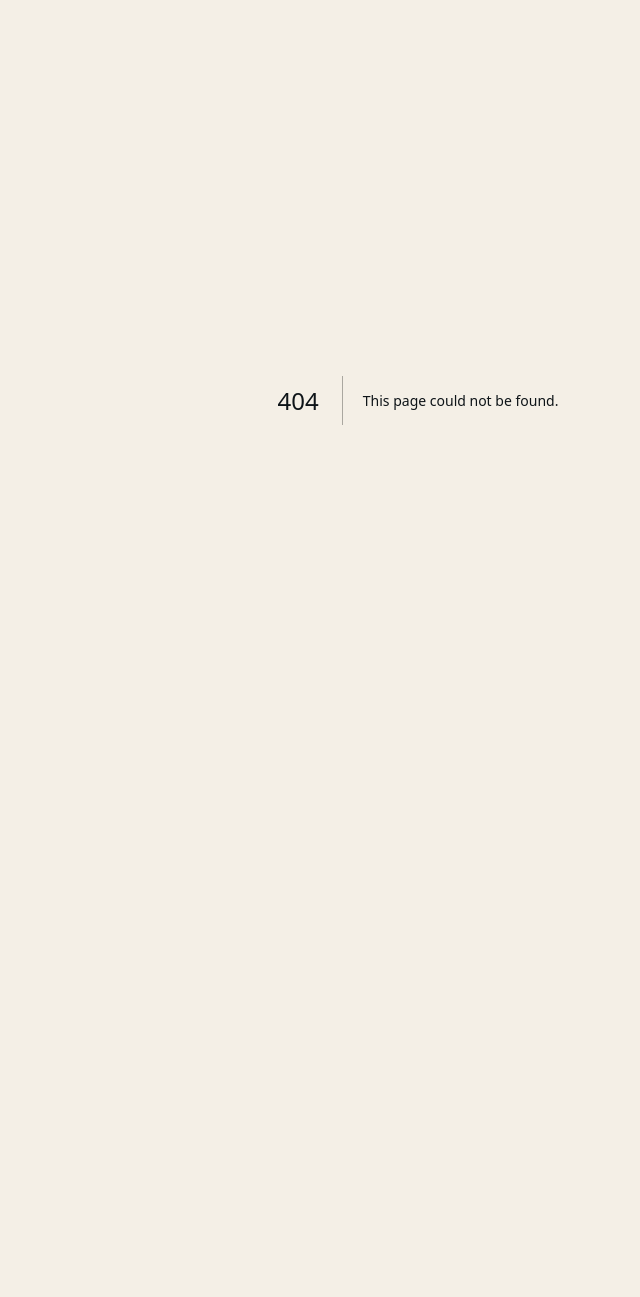
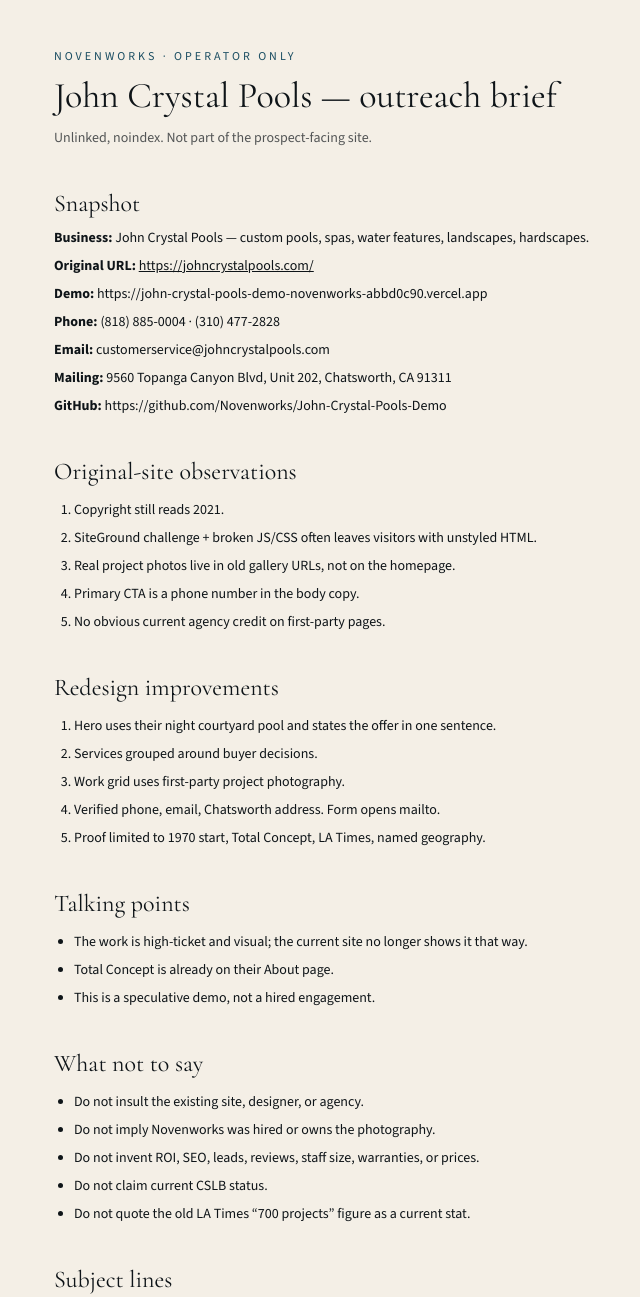
Before and after one commit to Novenworks/John-Crystal-Pools-Demo, a Next.js app: page /outreach in a window 1280 px wide. Before the commit this address had no page. Shown: the top 1297 px of the page, without its empty margins (222-862 px from the left). Before the commit the page ends 800 px from the top, so only its background shows below. Built offline with nearby package versions, Linux system fonts and the light colour scheme.

Commit message:
Add operator /outreach route

```diff
--- /dev/null
+++ b/app/outreach/page.tsx
@@ -0,0 +1,99 @@
+import type { Metadata } from "next";
+
+export const metadata: Metadata = {
+  title: "Outreach brief | John Crystal Pools demo",
+  robots: { index: false, follow: false },
+};
+
+export default function OutreachPage() {
+  return (
+    <main className="mx-auto max-w-3xl px-5 py-12 text-ink">
+      <p className="text-xs uppercase tracking-[0.25em] text-water">Novenworks · operator only</p>
+      <h1 className="mt-3 font-serif text-4xl">John Crystal Pools — outreach brief</h1>
+      <p className="mt-3 text-sm text-ink/70">Unlinked, noindex. Not part of the prospect-facing site.</p>
+
+      <section className="mt-10 space-y-2 text-sm">
+        <h2 className="font-serif text-2xl">Snapshot</h2>
+        <p><strong>Business:</strong> John Crystal Pools — custom pools, spas, water features, landscapes, hardscapes.</p>
+        <p><strong>Original URL:</strong> <a className="underline" href="https://johncrystalpools.com/">https://johncrystalpools.com/</a></p>
+        <p><strong>Demo:</strong> https://john-crystal-pools-demo-novenworks-abbd0c90.vercel.app</p>
+        <p><strong>Phone:</strong> (818) 885-0004 · (310) 477-2828</p>
+        <p><strong>Email:</strong> customerservice@johncrystalpools.com</p>
+        <p><strong>Mailing:</strong> 9560 Topanga Canyon Blvd, Unit 202, Chatsworth, CA 91311</p>
+        <p><strong>GitHub:</strong> https://github.com/Novenworks/John-Crystal-Pools-Demo</p>
+      </section>
+
+      <section className="mt-10">
+        <h2 className="font-serif text-2xl">Original-site observations</h2>
+        <ol className="mt-3 list-decimal space-y-2 pl-5 text-sm">
+          <li>Copyright still reads 2021.</li>
+          <li>SiteGround challenge + broken JS/CSS often leaves visitors with unstyled HTML.</li>
+          <li>Real project photos live in old gallery URLs, not on the homepage.</li>
+          <li>Primary CTA is a phone number in the body copy.</li>
+          <li>No obvious current agency credit on first-party pages.</li>
+        </ol>
+      </section>
+
+      <section className="mt-10">
+        <h2 className="font-serif text-2xl">Redesign improvements</h2>
+        <ol className="mt-3 list-decimal space-y-2 pl-5 text-sm">
+          <li>Hero uses their night courtyard pool and states the offer in one sentence.</li>
+          <li>Services grouped around buyer decisions.</li>
+          <li>Work grid uses first-party project photography.</li>
+          <li>Verified phone, email, Chatsworth address. Form opens mailto.</li>
+          <li>Proof limited to 1970 start, Total Concept, LA Times, named geography.</li>
+        </ol>
+      </section>
+
+      <section className="mt-10">
+        <h2 className="font-serif text-2xl">Talking points</h2>
+        <ul className="mt-3 list-disc space-y-2 pl-5 text-sm">
+          <li>The work is high-ticket and visual; the current site no longer shows it that way.</li>
+          <li>Total Concept is already on their About page.</li>
+          <li>This is a speculative demo, not a hired engagement.</li>
+        </ul>
+      </section>
+
+      <section className="mt-10">
+        <h2 className="font-serif text-2xl">What not to say</h2>
+        <ul className="mt-3 list-disc space-y-2 pl-5 text-sm">
+          <li>Do not insult the existing site, designer, or agency.</li>
+          <li>Do not imply Novenworks was hired or owns the photography.</li>
+          <li>Do not invent ROI, SEO, leads, reviews, staff size, warranties, or prices.</li>
+          <li>Do not claim current CSLB status.</li>
+          <li>Do not quote the old LA Times “700 projects” figure as a current stat.</li>
+        </ul>
+      </section>
+
+      <section className="mt-10">
+        <h2 className="font-serif text-2xl">Subject lines</h2>
+        <ol className="mt-3 list-decimal space-y-2 pl-5 text-sm">
+          <li>John Crystal Pools — a homepage that shows the backyard, not the template</li>
+          <li>Speculative redesign: your 1970 story and vanishing-edge work</li>
+          <li>Quick note on johncrystalpools.com (2021 copyright, hidden project photos)</li>
+        </ol>
+      </section>
+
+      <section className="mt-10">
+        <h2 className="font-serif text-2xl">Cold email</h2>
+        <pre className="mt-3 whitespace-pre-wrap rounded-sm bg-white p-4 text-sm">{`John —\n\nI was looking at johncrystalpools.com. The work in the old galleries is the product. The live homepage still carries a 2021 copyright and often no longer renders as a designed site.\n\nNovenworks built a speculative redesign using your own photography and the copy already on your About and Contact pages. It is not a client project.\n\nDemo: https://john-crystal-pools-demo-novenworks-abbd0c90.vercel.app\n\nIf it is useful as a starting point, I am happy to walk through it.\n\nVincent\nNovenworks`}</pre>
+      </section>
+
+      <section className="mt-10">
+        <h2 className="font-serif text-2xl">Follow-up</h2>
+        <pre className="mt-3 whitespace-pre-wrap rounded-sm bg-white p-4 text-sm">{`John — short follow-up on the speculative homepage mock. The live site still hides the project photos behind old gallery URLs. Demo: https://john-crystal-pools-demo-novenworks-abbd0c90.vercel.app`}</pre>
+      </section>
+
+      <section className="mt-10">
+        <h2 className="font-serif text-2xl">Capture assets</h2>
+        <ul className="mt-3 space-y-2 text-sm">
+          <li><a className="underline" href="/outreach/before-original-desktop.png">BEFORE original desktop</a></li>
+          <li><a className="underline" href="/outreach/after-desktop.png">AFTER desktop</a></li>
+          <li><a className="underline" href="/outreach/after-mobile.png">AFTER mobile</a></li>
+          <li><a className="underline" href="/outreach/after-scroll.gif">AFTER scroll GIF</a></li>
+          <li><a className="underline" href="/outreach/after-scroll.mp4">AFTER scroll MP4</a></li>
+        </ul>
+      </section>
+    </main>
+  );
+}
```
